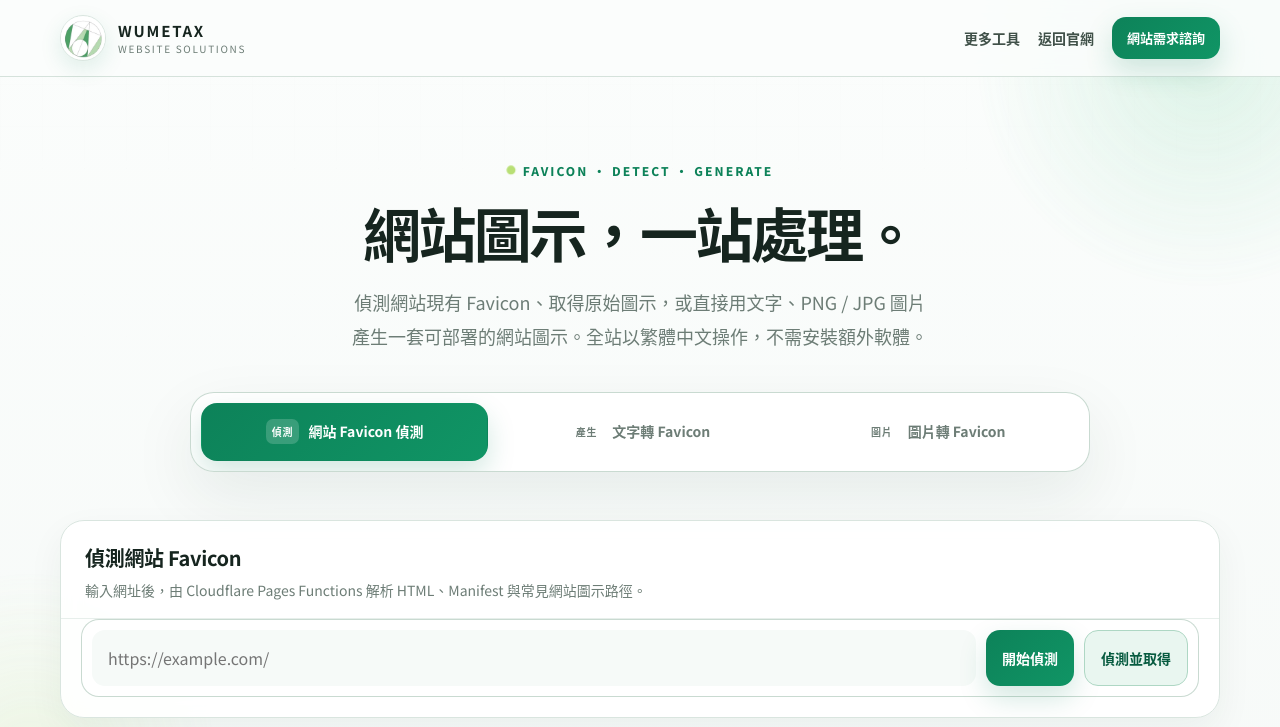
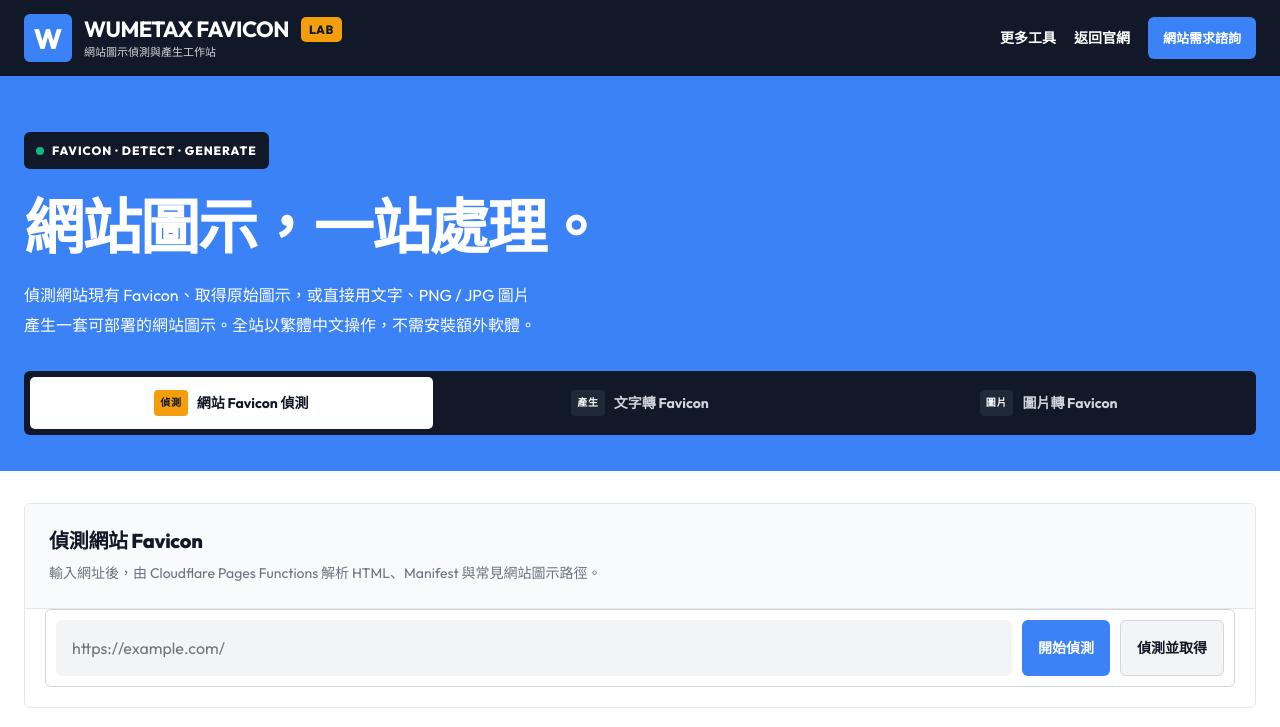
Before and after one commit to jimmy-is-me/favicon, a website: page index.html in a window 1280 px wide. Shown: the top 727 px of the page. Drawn offline with Linux system fonts and the light colour scheme.

Commit message:
Fix root deployment entry to load updated Lab theme

```diff
--- a/index.html
+++ b/index.html
@@ -3,15 +3,16 @@
 <head>
   <meta charset="utf-8">
   <meta name="viewport" content="width=device-width, initial-scale=1">
-  <meta name="theme-color" content="#0d8259">
+  <meta name="theme-color" content="#111827">
   <meta name="description" content="繁體中文 Favicon 工具箱：偵測網站現有圖示，或將文字、PNG、JPG 圖片轉成 favicon.ico、PNG 與完整網站圖示包。">
   <title>Favicon 工具箱｜偵測、文字與圖片轉 Favicon</title>
   <link rel="icon" href="/public/assets/images/wumetax-logo.webp" type="image/webp">
   <link rel="preconnect" href="https://fonts.googleapis.com">
   <link rel="preconnect" href="https://fonts.gstatic.com" crossorigin>
-  <link href="https://fonts.googleapis.com/css2?family=Noto+Sans+TC:wght@400;500;600;700;800;900&display=swap" rel="stylesheet">
+  <link href="https://fonts.googleapis.com/css2?family=Noto+Sans+TC:wght@400;500;600;700;800;900&family=Outfit:wght@400;500;600;700;800&display=swap" rel="stylesheet">
   <link rel="stylesheet" href="/public/assets/css/style.css">
   <link rel="stylesheet" href="/public/assets/css/toolbox.css">
+  <link rel="stylesheet" href="/public/assets/css/lab-theme.css">
   <script src="/public/assets/js/app.js" defer></script>
   <script src="/public/assets/js/text-to-favicon.js" defer></script>
   <script src="/public/assets/js/image-to-favicon.js" defer></script>
@@ -24,11 +25,12 @@
   <header class="site-header">
     <div class="shell header-inner">
       <a class="brand" href="https://wumetax.com/" target="_blank" rel="noopener" aria-label="WUMETAX 官方網站">
-        <img class="brand-logo" src="/public/assets/images/wumetax-logo.webp" alt="WUMETAX Logo">
+        <span class="brand-mark" aria-hidden="true">W</span>
         <span class="brand-copy">
-          <strong>WUMETAX</strong>
-          <small>WEBSITE SOLUTIONS</small>
+          <strong>WUMETAX FAVICON</strong>
+          <small>網站圖示偵測與產生工作站</small>
         </span>
+        <span class="lab-badge">LAB</span>
       </a>
       <nav class="header-actions" aria-label="主要導覽">
         <a class="text-link" href="https://wumetax.com/lab/" target="_blank" rel="noopener">更多工具</a>
--- a/package.json
+++ b/package.json
@@ -5,7 +5,8 @@
   "scripts": {
     "dev": "wrangler pages dev public",
     "deploy": "wrangler pages deploy public",
-    "test": "node --test tests/*.test.mjs"
+    "test": "node --test tests/*.test.mjs",
+    "sync:entry": "node scripts/sync-entry.mjs"
   },
   "devDependencies": {
     "wrangler": "^4.0.0"
--- /dev/null
+++ b/scripts/sync-entry.mjs
@@ -0,0 +1,5 @@
+import { readFile, writeFile } from 'node:fs/promises';
+
+// Support both repository-root and public/ Cloudflare output directories.
+const source = await readFile(new URL('../public/index.html', import.meta.url), 'utf8');
+await writeFile(new URL('../index.html', import.meta.url), source.replaceAll('"/assets/', '"/public/assets/'));
```
Also changed, not shown: tests/deployment-entry.test.mjs (added, +17 -0 lines), README.md.
